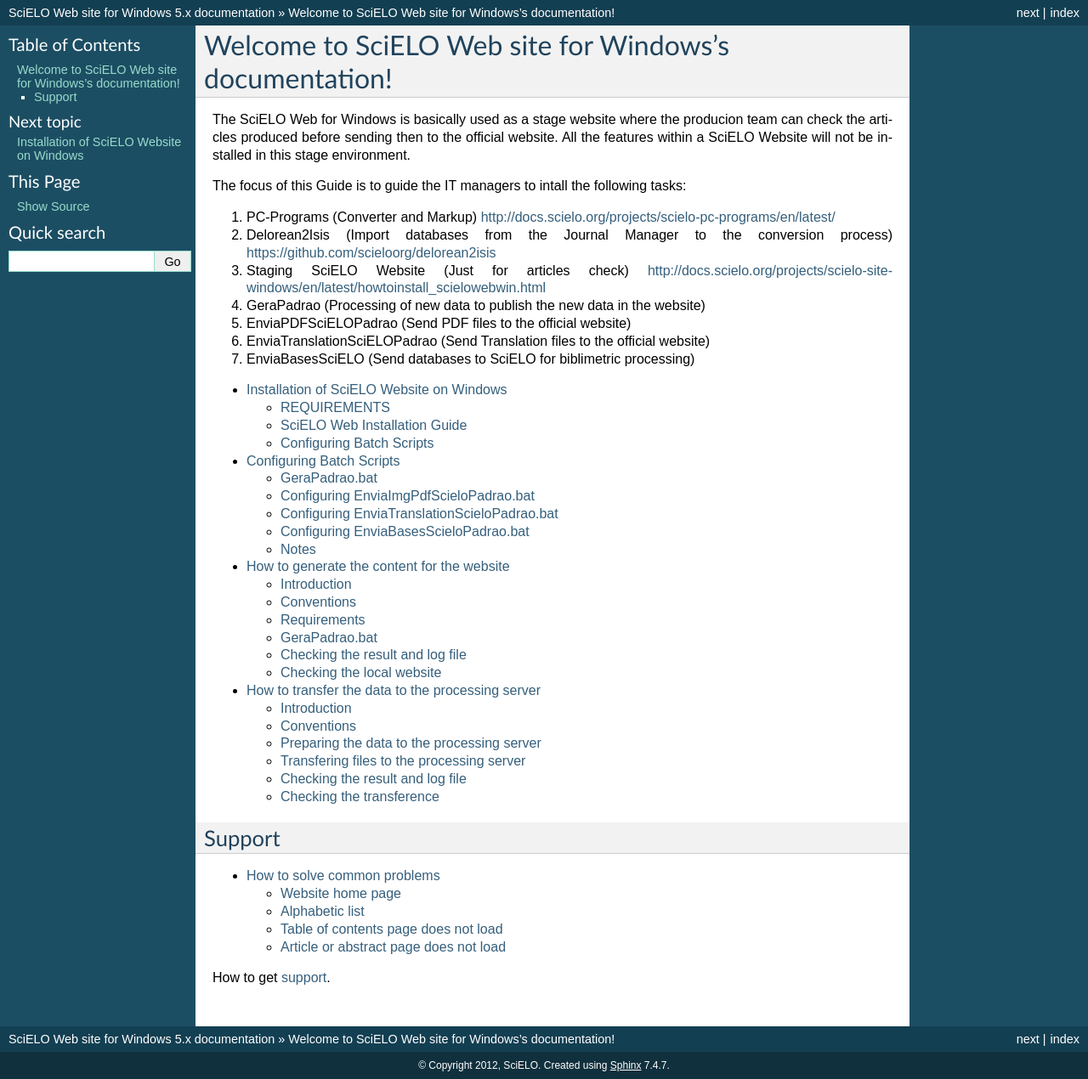
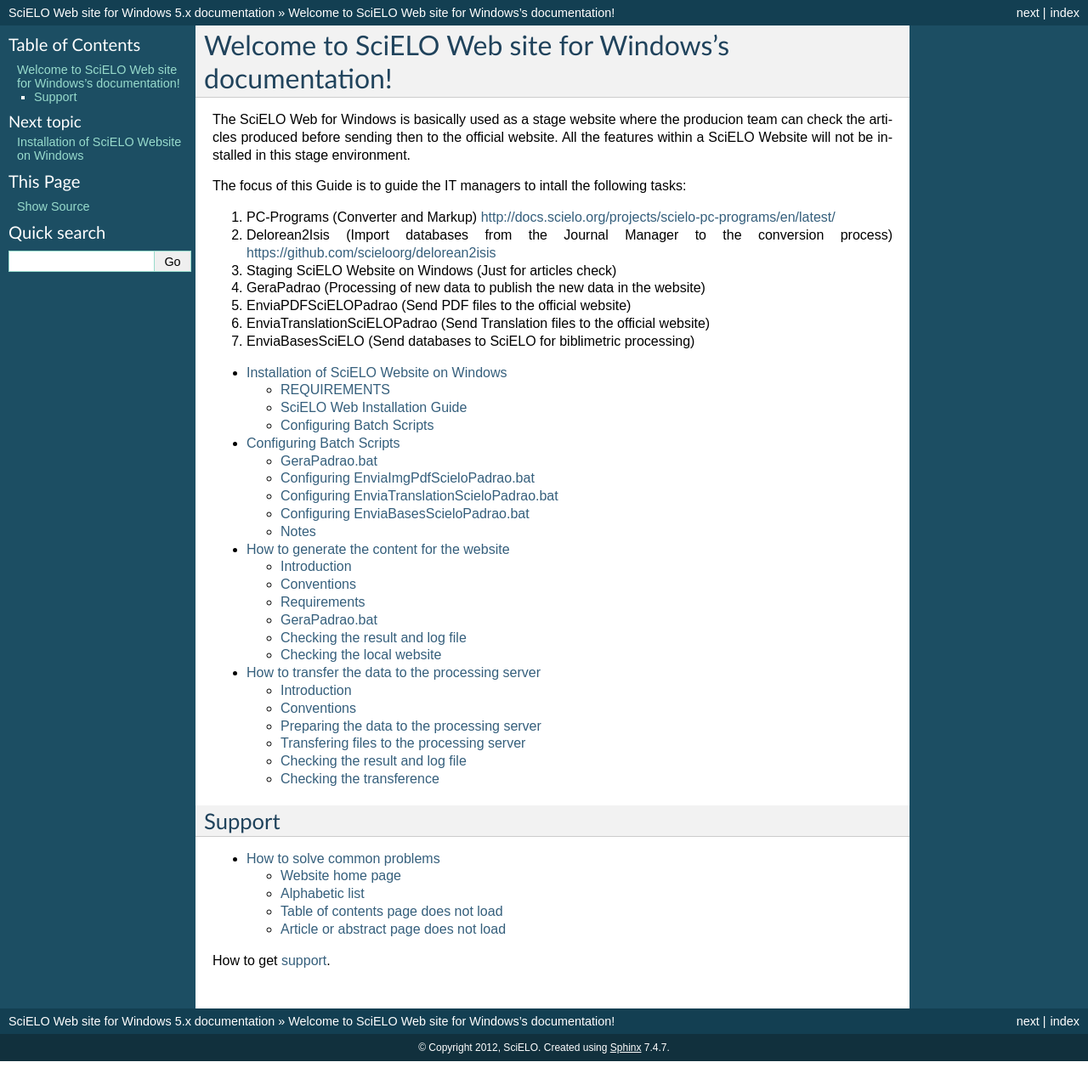
Before and after one commit to scieloorg/Web-Windows, a Sphinx documentation site: the page built from docs/source/index.rst, in a window 1280 px wide. Shown: the whole page at 85% size. Built offline with Sphinx 7.4.7, drawn with Linux system fonts in a browser that asks for light colours; formulas are drawn with MathJax 3; after the commit the page ends 1249 px from its top, so only the background shows below that.

Commit message:
SciELO Windows Guide

```diff
--- a/docs/source/index.rst
+++ b/docs/source/index.rst
@@ -12,7 +12,7 @@
 
 #. PC-Programs (Converter and Markup) http://docs.scielo.org/projects/scielo-pc-programs/en/latest/
 #. Delorean2Isis (Import databases from the Journal Manager to the conversion process) https://github.com/scieloorg/delorean2isis
-#. Staging SciELO Website (Just for articles check) http://docs.scielo.org/projects/scielo-site-windows/en/latest/howtoinstall_scielowebwin.html
+#. Staging SciELO Website on Windows (Just for articles check)
 #. GeraPadrao (Processing of new data to publish the new data in the website)
 #. EnviaPDFSciELOPadrao (Send PDF files to the official website)
 #. EnviaTranslationSciELOPadrao (Send Translation files to the official website)
```
